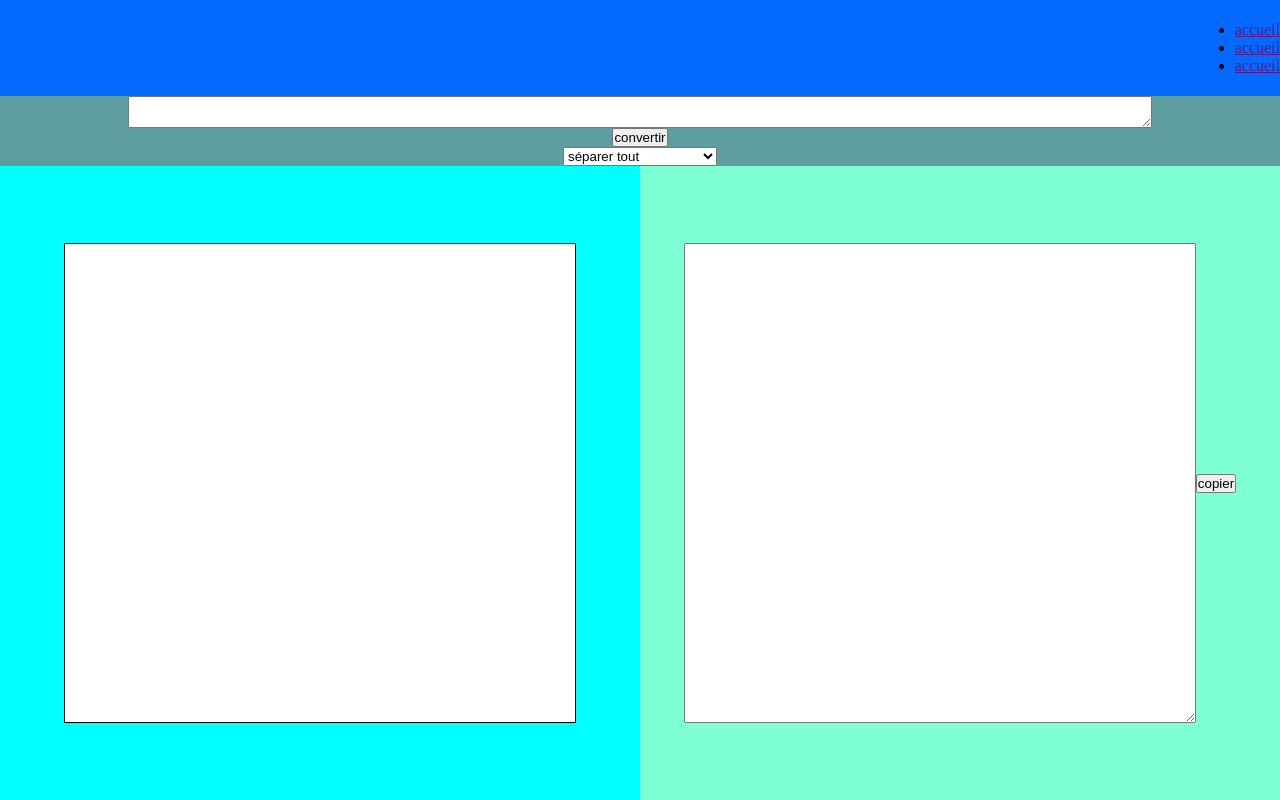
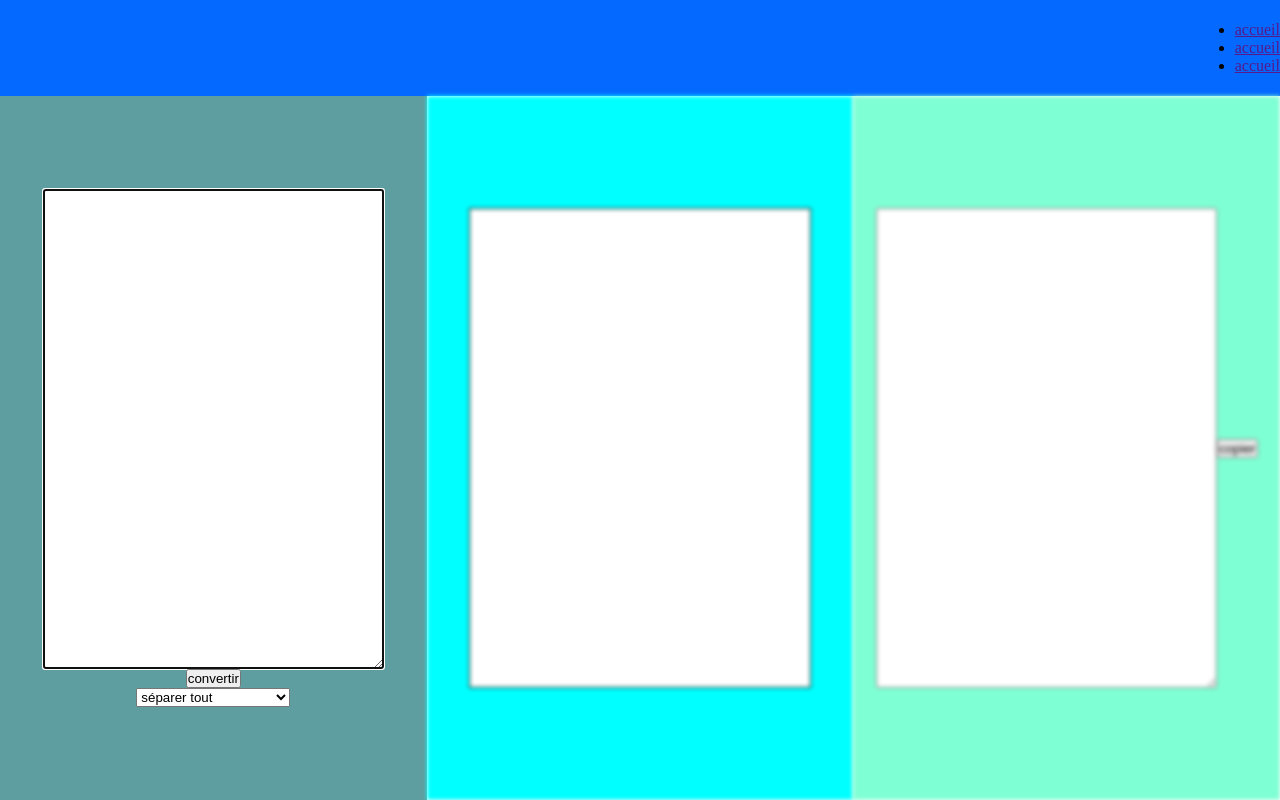
Before and after one commit to MaGameQc/podcast-note-taker, a plain HTML site: page index.html in a window 1280 px wide. Drawn offline with Linux system fonts and the light colour scheme.

Commit message:
ajout de blur et de menu accordéon

```diff
--- a/index.html
+++ b/index.html
@@ -20,8 +20,9 @@
         </ul>
     </nav>
 
+<div class="cont">
     <section class="convert">
-        <textarea class="convert__textarea"></textarea>
+        <textarea class="convert__textarea" tabindex="1"></textarea>
         <button class="convert__button">convertir</button>
         <select class="convert__select">
             <option value="all">séparer tout</option>
@@ -32,16 +33,17 @@
         </select>
     </section>
 
-    <section class="convertedText">
-        <div class="convertedText__container">
+    <section class="convertedText" >
+        <div class="convertedText__container" tabindex="2">
 
         </div>
     </section>
 
-    <section class="selectedText">
-        <textarea class="selectedText__Textarea" name="editor1"></textarea>
+    <section class="selectedText" >
+        <textarea class="selectedText__Textarea"     tabindex="3"></textarea>
         <button class="selectedText__copyBtn">copier</button>
     </section>
+</div>
 </body>
 </html>
 
@@ -58,7 +60,7 @@
         selectedSeparator : document.querySelector(".convert__select").value,
 
         initialiseObject : ()=>{
-            converter.parent.tabIndex = "0";
+            // converter.parent.tabIndex = "0";
             converter.setValues();
             converter.addConvertBtnListener();
             converter.addCopyBtnListener();
@@ -288,6 +290,78 @@
 
     converter.initialiseObject();
 
+    let mouseEvents = {
+        elementsToListen : [
+            document.querySelector(".convert"),
+            document.querySelector(".convertedText"),
+            document.querySelector(".selectedText"),
+        ],
+
+        textareaToListen : [
+            document.querySelector(".convert__textarea"),
+            document.querySelector(".convertedText__container"),
+            document.querySelector(".selectedText__Textarea"),
+        ],
+
+        isFocused : "",
+
+        setInitialFocus : ()=>{
+            document.querySelector(".convert__textarea").focus();
+            mouseEvents.isFocused = document.activeElement.className;
+            console.log(mouseEvents.isFocused);
+            mouseEvents.elementsToListen[0].classList.remove("blur");
+        },
+
+        saveFocus : (elClass)=>{
+            mouseEvents.isFocused = elClass;
+            console.log(elClass + " saved");
+        },
+
+        setFocus : ()=>{
+            let element = document.querySelector("." + mouseEvents.isFocused + "");
+            element.classList.remove("blur");
+            // element.classList.add("focus");
+            console.log(element);
+        },
+
+        blurElements : ()=>{
+            mouseEvents.elementsToListen.forEach((el)=>{
+                el.classList.add("blur");
+            });
+        },
+
+        focusListener : ()=>{
+            mouseEvents.textareaToListen.forEach((el, index)=>{
+                el.addEventListener("focusin", ()=>{
+                    mouseEvents.elementsToListen[index].classList.remove("blur");
+                    mouseEvents.saveFocus(mouseEvents.elementsToListen[index].className);
+                });
+                el.addEventListener("focusout", ()=>{
+                    mouseEvents.elementsToListen[index].classList.add("blur");
+                });
+            });
+        },
+
+        hover : ()=>{
+            mouseEvents.elementsToListen.forEach((el)=>{
+                el.addEventListener("mouseenter", ()=>{
+                    mouseEvents.blurElements();
+                    el.classList.remove("blur");
+                });
+                el.addEventListener("mouseleave", ()=>{
+                    mouseEvents.blurElements();
+                    mouseEvents.setFocus();
+
+                });
+            });
+        }
+    }
+
+    mouseEvents.blurElements();
+    mouseEvents.focusListener();
+    mouseEvents.hover();
+    mouseEvents.setInitialFocus();
+
 
 
 </script>
@@ -308,15 +382,19 @@ html{
 #main{
     display: grid;
     grid-template-areas:
-    "navbar navbar"
-    "convertBtn convertBtn"
-    "convertedText selectedText"
+    "navbar"
+    "cont"
     ;
 
-    grid-template-rows: 6rem 0.2fr auto;
-    grid-template-columns: 1fr 1fr;
+    grid-template-rows: 6rem  1fr;
+    grid-template-columns: 1fr;
     min-height: 100vh;
     width: 100vw;
+}
+
+.cont{
+    grid-area: cont;
+    display: flex;
 }
 
 .navbar{
@@ -334,11 +412,37 @@ html{
     flex-direction: column;
     justify-content: center;
     align-items: center;
+    width: 100%;
+    animation : reset .5s ease-out forwards;
+}
+.convert:hover{
+    animation : focus .5s ease-out forwards;
+}
+
+.reset{
+    animation : reset .5s ease-out forwards;
+}
+
+.focus{
+    animation : focus .5s ease-out forwards;
+}
+
+@keyframes reset{
+    from{width: 250%; }
+    to{width: 100%;}
+}
+
+@keyframes focus {
+    from{width: 100%;}
+    to{width: 250%; }
+}
+.blur{
+    filter: blur(2px);
 }
 
 .convert__textarea{
 width: 80%;
-height: 80%;
+height: 60vh;
 }
 
 .convert__button{
@@ -351,6 +455,12 @@ height: 80%;
     display: flex;
     justify-content: center;
     align-items: center;
+    width: 100%;
+    animation : reset .5s ease-out forwards;
+}
+
+.convertedText:hover{
+    animation : focus .5s ease-out forwards;
 }
 
 .convertedText__container{
@@ -371,7 +481,11 @@ height: 80%;
     display: flex;
     justify-content: center;
     align-items: center;
-
+    width: 100%;
+    animation : reset .5s ease-out forwards;
+}
+.selectedText:hover{
+    animation : focus .5s ease-out forwards;
 }
 
 .selectedText__Textarea{
```
